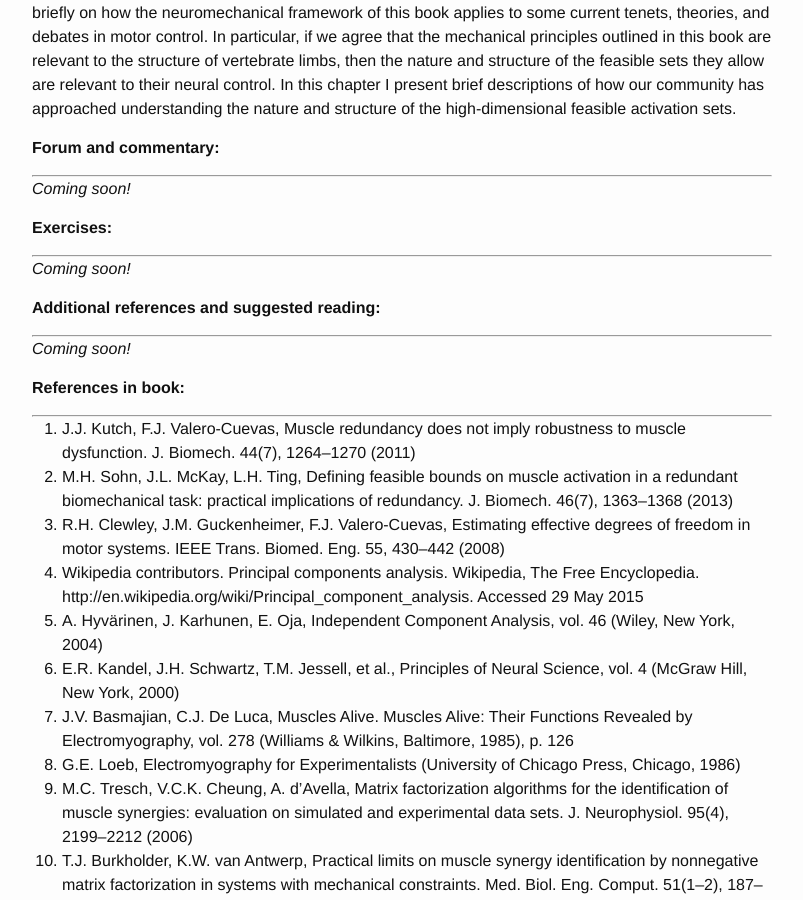
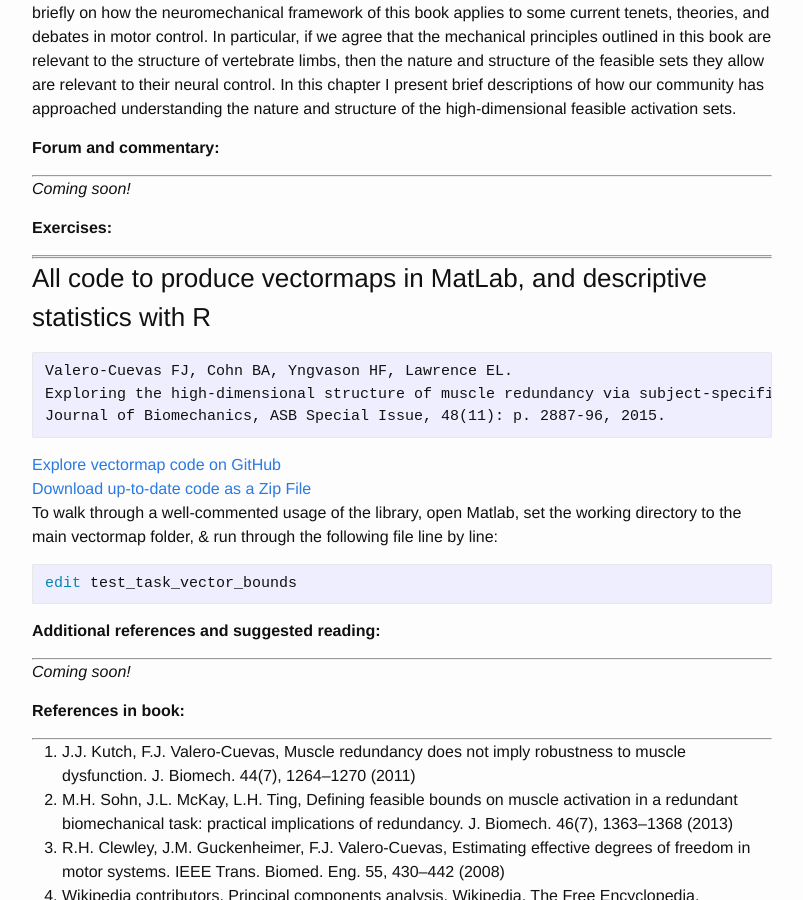
Before and after one commit to usc-bbdl/usc-bbdl.github.io, a Jekyll site: the page built from book_chapters/ch9.md, in a window 1280 px wide and 900 px high, scrolled down 482 px. Shown: the whole window, without its empty margins (238-1041 px from the left). Built offline with Jekyll 4.4.1, drawn with Linux system fonts in a browser that asks for light colours.

Commit message:
specified examples for vectormap with walkthrough

````diff
--- a/book_chapters/ch9.md
+++ b/book_chapters/ch9.md
@@ -25,7 +25,20 @@
 
 __________
 
-*Coming soon!*
+__________
+### All code to produce vectormaps in MatLab, and descriptive statistics with R
+```
+Valero-Cuevas FJ, Cohn BA, Yngvason HF, Lawrence EL.
+Exploring the high-dimensional structure of muscle redundancy via subject-specific and generic musculoskeletal models
+Journal of Biomechanics, ASB Special Issue, 48(11): p. 2887-96, 2015.
+```
+[Explore vectormap code on GitHub](https://github.com/bcohn12/vectormap)
+[Download up-to-date code as a Zip File](https://github.com/bcohn12/vectormap/archive/master.zip)
+To walk through a well-commented usage of the library, open Matlab, set the working directory to the main vectormap folder, & run through the following file line by line:
+```matlab
+edit test_task_vector_bounds
+```
+
 
 
 
````
